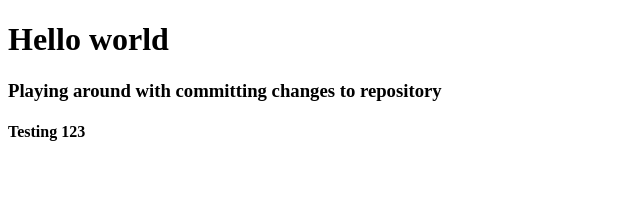
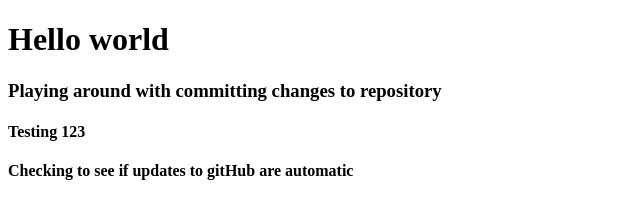
Before and after one commit to newjack2000/TestingWithIvyTechAccount, a plain HTML site: page index.html in a window 1280 px wide. Shown: the whole page, without its empty margins (0-640 px from the left). Drawn offline with Linux system fonts and the light colour scheme.

Commit message:
added second h4 - rb

```diff
--- a/index.html
+++ b/index.html
@@ -12,6 +12,7 @@
   <h1>Hello world</h1>
   <h3>Playing around with committing changes to repository</h3>
   <h4>Testing 123</h4>
+  <h4>Checking to see if updates to gitHub are automatic</h4>
   <script src="script.js"></script>
 
   <!--
```
